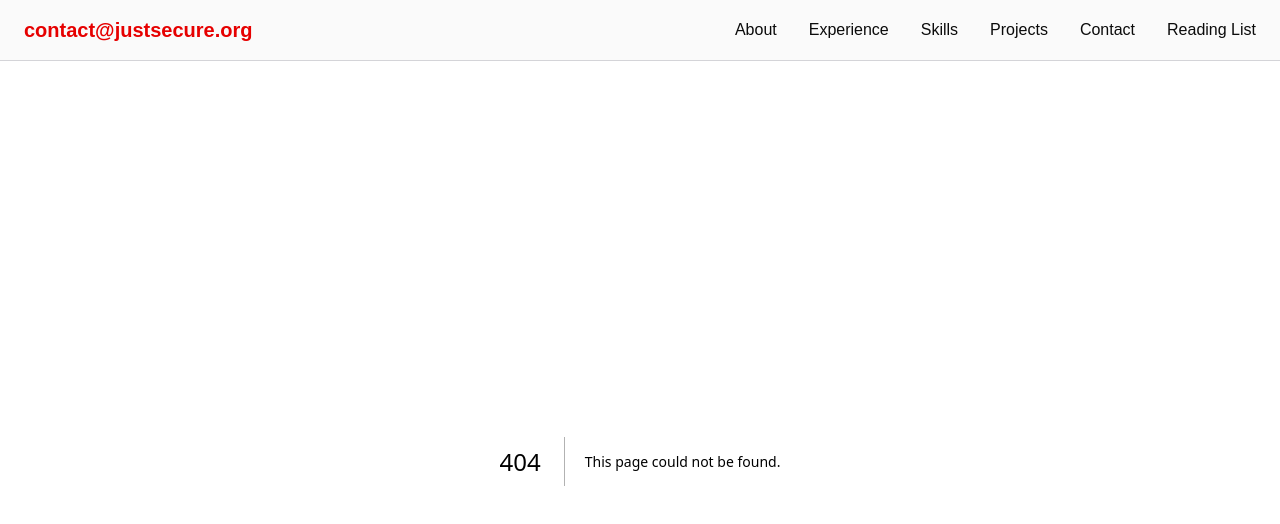
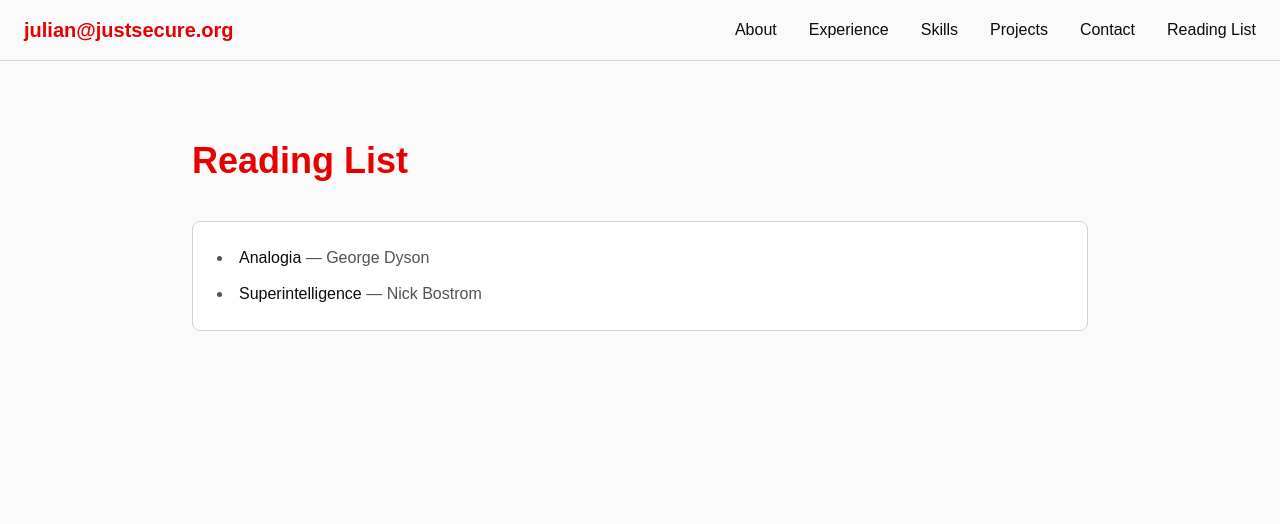
Before and after one commit to jj-security/resume-site, a Next.js app: page /reading_list in a window 1280 px wide. Before the commit this address had no page. Shown: the top 524 px of the page. Built offline with nearby package versions, Linux system fonts and the light colour scheme.

Commit message:
edited email

```diff
--- a/app/components/Header.tsx
+++ b/app/components/Header.tsx
@@ -11,17 +11,17 @@ export default function Header() {
 
         {/* Logo / Name */}
         <Link href="/" className="text-xl font-semibold text-primary hover:text-primary-light transition">
-          contact@justsecure.org
+          julian@justsecure.org
         </Link>
 
         {/* Desktop Nav */}
         <nav className="hidden md:flex space-x-8 text-foreground">
-          <Link href="#about" className="hover:text-primary transition">About</Link>
-          <Link href="#experience" className="hover:text-primary transition">Experience</Link>
-          <Link href="#skills" className="hover:text-primary transition">Skills</Link>
-          <Link href="#projects" className="hover:text-primary transition">Projects</Link>
-          <Link href="#contact" className="hover:text-primary transition">Contact</Link>
-          <Link href="#reading-list" className="hover:text-primary transition">Reading List</Link>
+          <Link href="/#about" className="hover:text-primary transition">About</Link>
+          <Link href="/#experience" className="hover:text-primary transition">Experience</Link>
+          <Link href="/#skills" className="hover:text-primary transition">Skills</Link>
+          <Link href="/#projects" className="hover:text-primary transition">Projects</Link>
+          <Link href="/#contact" className="hover:text-primary transition">Contact</Link>
+          <Link href="/reading_list" className="hover:text-primary transition">Reading List</Link>
         </nav>
 
         {/* Mobile Menu Button */}
@@ -38,12 +38,12 @@ export default function Header() {
       {/* Mobile Menu Drawer */}
       {open && (
         <div className="md:hidden bg-background border-t border-border px-6 py-4 space-y-4">
-          <Link href="#about" className="block hover:text-primary">About</Link>
-          <Link href="#experience" className="block hover:text-primary">Experience</Link>
-          <Link href="#skills" className="block hover:text-primary">Skills</Link>
-          <Link href="#projects" className="block hover:text-primary">Projects</Link>
-          <Link href="#contact" className="block hover:text-primary">Contact</Link>
-          <Link href="#contact" className="block hover:text-primary">Reading List</Link>
+          <Link href="/#about" className="block hover:text-primary">About</Link>
+          <Link href="/#experience" className="block hover:text-primary">Experience</Link>
+          <Link href="/#skills" className="block hover:text-primary">Skills</Link>
+          <Link href="/#projects" className="block hover:text-primary">Projects</Link>
+          <Link href="/#contact" className="block hover:text-primary">Contact</Link>
+          <Link href="/reading_list" className="block hover:text-primary">Reading List</Link>
         </div>
       )}
     </header>
--- a/app/page.tsx
+++ b/app/page.tsx
@@ -58,10 +58,10 @@ export default function Home() {
                   <li>
                     <span className="font-medium text-foreground">Email:</span>{" "}
                     <a
-                      href="mailto:contact@justsecure.org"
+                      href="mailto:julian@justsecure.org"
                       className="text-primary hover:text-primary-light underline"
                     >
-                      contact@justsecure.org
+                      julian@justsecure.org
                     </a>
                   </li>
                   <li>
@@ -284,7 +284,7 @@ export default function Home() {
               </p>
 
               <a
-                href="mailto:contact@justsecure.org"
+                href="mailto:julian@justsecure.org"
                 className="inline-block bg-primary hover:bg-primary-dark text-foreground px-6 py-3 rounded transition"
               >
                 Contact Me
--- /dev/null
+++ b/app/reading_list/page.tsx
@@ -0,0 +1,30 @@
+// app/reading_list/page.tsx
+
+export default function ReadingList() {
+  return (
+    <main className="bg-background min-h-screen py-20 px-6">
+      <div className="max-w-4xl mx-auto">
+
+        <h1 className="text-4xl font-bold text-primary mb-10">
+          Reading List
+        </h1>
+
+        <div className="space-y-8">
+
+          <section className="bg-panel border border-border p-6 rounded-lg">
+            <ul className="list-disc list-inside space-y-3 text-muted">
+              <li>
+                <span className="text-foreground font-medium">Analogia</span> — George Dyson
+              </li>
+
+              <li>
+                <span className="text-foreground font-medium">Superintelligence</span> — Nick Bostrom
+              </li>
+            </ul>
+          </section>
+
+        </div>
+      </div>
+    </main>
+  );
+}
```
